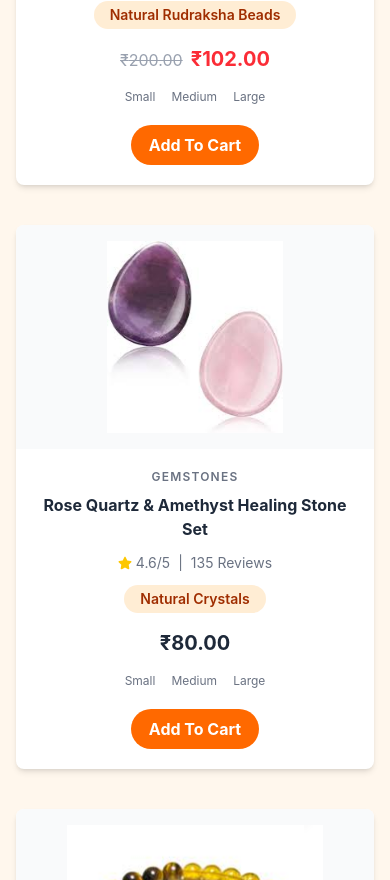
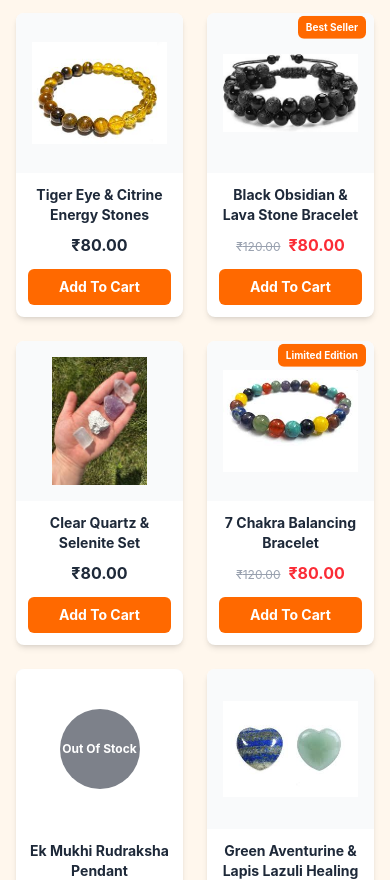
Before and after one commit to nitin-175/DiziFrontend, a React (Vite) app: page / in a window 390 px wide. Shown: the part 2364-3244 px from the top of the page. Built offline with nearby package versions, Linux system fonts and the light colour scheme.

Commit message:
gemstone responsive added and in other products also

```diff
--- a/src/components/Hero5.jsx
+++ b/src/components/Hero5.jsx
@@ -145,7 +145,7 @@ const products = [
     }
 ];
 
-const categories = ['Shop All Products','RUDRAKSHA', 'GEMSTONES', 'BRACELETS', 'Mala Beads'];
+const categories = ['Shop All Products', 'RUDRAKSHA', 'GEMSTONES', 'BRACELETS', 'Mala Beads'];
 
 // --- Product Card Component ---
 const ProductCard = ({ product }) => {
@@ -153,8 +153,10 @@ const ProductCard = ({ product }) => {
     const isOutOfStock = product.status === 'outOfStock';
 
     return (
-        <div className=" group relative flex flex-col rounded-lg bg-white shadow-md transition-all duration-500 hover:shadow-2xl hover:-translate-y-2 hover:scale-[1.02]">
-            <div className="relative bg-gray-50 p-4 rounded-t-lg h-56 flex items-center justify-center overflow-hidden">
+        <div className="group relative flex flex-col rounded-lg bg-white shadow-md transition-all duration-500 hover:shadow-2xl hover:-translate-y-2 hover:scale-[1.02]">
+
+            {/* Product Image */}
+            <div className="relative bg-gray-50 p-4 rounded-t-lg h-40 sm:h-56 flex items-center justify-center overflow-hidden">
                 <img
                     src={product.imageUrl}
                     alt={product.name}
@@ -162,39 +164,79 @@ const ProductCard = ({ product }) => {
                 />
                 {isOutOfStock && (
                     <div className="absolute inset-0 flex items-center justify-center bg-white bg-opacity-50 backdrop-blur-sm">
-                        <div className="flex items-center justify-center w-28 h-28 bg-gray-900 bg-opacity-70 rounded-full animate-pulse">
-                            <span className="text-white font-bold text-lg">Out Of Stock</span>
+                        <div className="flex items-center justify-center w-20 h-20 sm:w-28 sm:h-28 bg-gray-900 bg-opacity-70 rounded-full animate-pulse">
+                            <span className="text-white font-bold text-xs sm:text-lg">Out Of Stock</span>
                         </div>
                     </div>
                 )}
                 {product.tag && !isOutOfStock && (
-                    <div className="absolute top-3 right-3 bg-orange-500 text-white text-xs font-bold px-3 py-1.5 rounded-md animate-bounce">
+                    <div className="absolute top-2 right-2 sm:top-3 sm:right-3 bg-orange-500 text-white text-[10px] sm:text-xs font-bold px-2 sm:px-3 py-1 rounded-md animate-bounce">
                         {product.tag}
                     </div>
                 )}
             </div>
 
-            <div className="flex flex-1 flex-col p-5 text-center transition-all duration-500 group-hover:bg-orange-50">
+            {/* Small screen: Compact view */}
+            <div className="p-3 text-center sm:hidden">
+                <div className="text-sm font-bold text-gray-800 mb-2">{product.name}</div>
+                <div className="text-base font-bold text-gray-800 mb-3">
+                    {product.originalPrice && (
+                        <span className="text-xs font-normal text-gray-400 line-through mr-2">
+                            ₹{product.originalPrice.toFixed(2)}
+                        </span>
+                    )}
+                    <span className={product.originalPrice ? 'text-red-500' : ''}>
+                        ₹{product.salePrice.toFixed(2)}
+                    </span>
+                </div>
+                <button
+                    onClick={() => addToCart(product)}
+                    disabled={isOutOfStock}
+                    className="w-full rounded-md bg-orange-500 py-2 px-3 text-sm font-bold text-white transition-all duration-300 hover:bg-orange-600 disabled:cursor-not-allowed disabled:bg-gray-300"
+                >
+                    Add To Cart
+                </button>
+            </div>
+
+            {/* Desktop: Full details */}
+            <div className="hidden sm:flex flex-1 flex-col p-5 text-center transition-all duration-500 group-hover:bg-orange-50">
                 <div className="flex-1">
-                    <p className="text-xs font-semibold uppercase tracking-widest text-gray-500 mb-2">{product.category}</p>
+                    <p className="text-xs font-semibold uppercase tracking-widest text-gray-500 mb-2">
+                        {product.category}
+                    </p>
                     <h3 className="text-base font-bold text-gray-800 mb-3">{product.name}</h3>
+
                     <div className="flex items-center justify-center text-sm text-gray-500 mb-3">
                         <FaStar className="text-yellow-400 mr-1" />
                         <span>{product.rating}/5</span>
                         <span className="mx-2">|</span>
                         <span>{product.reviews} Reviews</span>
                     </div>
+
                     <span className="inline-block rounded-full bg-orange-100 px-4 py-1 text-sm font-semibold text-orange-800 mb-4">
                         {product.material}
                     </span>
+
                     <div className="text-xl font-bold text-gray-800 mb-4">
-                        {product.originalPrice && <span className="text-base font-normal text-gray-400 line-through mr-2">₹{product.originalPrice.toFixed(2)}</span>}
-                        <span className={product.originalPrice ? 'text-red-500' : ''}>₹{product.salePrice.toFixed(2)}</span>
+                        {product.originalPrice && (
+                            <span className="text-base font-normal text-gray-400 line-through mr-2">
+                                ₹{product.originalPrice.toFixed(2)}
+                            </span>
+                        )}
+                        <span className={product.originalPrice ? 'text-red-500' : ''}>
+                            ₹{product.salePrice.toFixed(2)}
+                        </span>
                     </div>
+
                     <div className="flex justify-center space-x-4 text-xs text-gray-500 mb-5">
-                        {product.sizes.map(s => <span key={s} className="transition-colors duration-300 hover:text-orange-600">{s}</span>)}
+                        {product.sizes.map((s) => (
+                            <span key={s} className="transition-colors duration-300 hover:text-orange-600">
+                                {s}
+                            </span>
+                        ))}
                     </div>
                 </div>
+
                 <button
                     onClick={() => addToCart(product)}
                     disabled={isOutOfStock}
@@ -205,7 +247,8 @@ const ProductCard = ({ product }) => {
             </div>
         </div>
     );
-}
+};
+
 
 export default function SpiritualProducts() {
     const [activeFilter, setActiveFilter] = useState('Shop All Products');
@@ -245,7 +288,7 @@ export default function SpiritualProducts() {
                         </button>
                     ))}
                 </div>
-                <div className="mt-12 grid grid-cols-1 gap-y-10 sm:grid-cols-2 lg:grid-cols-4 xl:gap-x-8">
+                <div className="mt-12 grid grid-cols-2 gap-6 sm:grid-cols-2 lg:grid-cols-4 xl:gap-x-8">
                     {filteredProducts.map(product => (
                         <ProductCard key={product.id} product={product} />
                     ))}
--- a/src/components/RecentlyAdded.jsx
+++ b/src/components/RecentlyAdded.jsx
@@ -10,8 +10,8 @@ const productsData = [
     rating: 4.6,
     reviews: 135,
     material: 'Natural Rudraksha Beads',
-    originalPrice: 200.00,
-    salePrice: 102.00,
+    originalPrice: 200.0,
+    salePrice: 102.0,
     sizes: ['Small', 'Medium', 'Large'],
     imageUrl: 'assets/5 Mukhi Rudraksha Mala.jpeg',
     status: 'inStock',
@@ -25,7 +25,7 @@ const productsData = [
     reviews: 135,
     material: 'Natural Crystals',
     originalPrice: null,
-    salePrice: 80.00,
+    salePrice: 80.0,
     sizes: ['Small', 'Medium', 'Large'],
     imageUrl: 'assets/Rose Quartz & Amethyst Healing Stone Set.jpeg',
     status: 'inStock',
@@ -39,7 +39,7 @@ const productsData = [
     reviews: 135,
     material: 'Natural Crystals',
     originalPrice: null,
-    salePrice: 80.00,
+    salePrice: 80.0,
     sizes: ['Small', 'Medium', 'Large'],
     imageUrl: '/assets/Tiger Eye & Citrine Energy Stones.jpeg',
     status: 'inStock',
@@ -52,8 +52,8 @@ const productsData = [
     rating: 4.6,
     reviews: 135,
     material: 'Natural Stones',
-    originalPrice: 120.00,
-    salePrice: 80.00,
+    originalPrice: 120.0,
+    salePrice: 80.0,
     sizes: ['6mm beads', '8mm beads', '10mm beads'],
     imageUrl: 'assets/Black Obsidian & Lava Stone Bracelet.jpeg',
     status: 'inStock',
@@ -67,7 +67,7 @@ const productsData = [
     reviews: 135,
     material: 'Natural Crystals',
     originalPrice: null,
-    salePrice: 80.00,
+    salePrice: 80.0,
     sizes: ['Small', 'Medium', 'Large'],
     imageUrl: 'assets/Clear Quartz & Selenite Set.jpeg',
     status: 'inStock',
@@ -80,8 +80,8 @@ const productsData = [
     rating: 4.6,
     reviews: 135,
     material: 'Mixed Semi-Precious Stones',
-    originalPrice: 120.00,
-    salePrice: 80.00,
+    originalPrice: 120.0,
+    salePrice: 80.0,
     sizes: ['6mm beads', '8mm beads', '10mm beads'],
     imageUrl: 'assets/7 Chakra Balancing Bracelet.jpeg',
     status: 'inStock',
@@ -94,8 +94,8 @@ const productsData = [
     rating: 4.6,
     reviews: 135,
     material: 'Natural Rudraksha Bead with Silver Cap',
-    originalPrice: 200.00,
-    salePrice: 102.00,
+    originalPrice: 200.0,
+    salePrice: 102.0,
     sizes: ['Small', 'Medium', 'Large'],
     imageUrl: 'assets/Ek Mukhi Rudraksha Pendant.jpeg',
     status: 'outOfStock',
@@ -109,7 +109,7 @@ const productsData = [
     reviews: 135,
     material: 'Natural Crystals',
     originalPrice: null,
-    salePrice: 80.00,
+    salePrice: 80.0,
     sizes: ['Small', 'Medium', 'Large'],
     imageUrl: 'assets/Green Aventurine & Lapis Lazuli Healing Set.jpeg',
     status: 'inStock',
@@ -122,8 +122,8 @@ const productsData = [
     rating: 4.6,
     reviews: 135,
     material: 'Natural Tulsi Wood',
-    originalPrice: 150.00,
-    salePrice: 90.00,
+    originalPrice: 150.0,
+    salePrice: 90.0,
     sizes: ['Small', 'Medium', 'Large'],
     imageUrl: 'assets/Tulsi Mala Beads (108 Beads).jpeg',
     status: 'inStock',
@@ -136,29 +136,24 @@ const productsData = [
     rating: 4.6,
     reviews: 135,
     material: 'Natural Lotus Seeds',
-    originalPrice: 150.00,
-    salePrice: 90.00,
+    originalPrice: 150.0,
+    salePrice: 90.0,
     sizes: ['Small', 'Medium', 'Large'],
     imageUrl: 'assets/Lotus Seed Mala Beads (108 Beads).jpeg',
     status: 'inStock',
     tag: null,
-  }
+  },
 ];
-
-  const StarIcon = () => (
-    <svg className="w-4 h-4 text-yellow-400" fill="currentColor" viewBox="0 0 20 20">
-      <path d="M9.049 2.927c.3-.921 1.603-.921 1.902 0l1.286 3.957a1 1 0 00.95.69h4.162c.969 0 1.371 1.24.588 1.81l-3.368 2.446a1 1 0 00-.364 1.118l1.287 3.957c.3.921-.755 1.688-1.54 1.118l-3.368-2.446a1 1 0 00-1.175 0l-3.368 2.446c-.784.57-1.838-.197-1.539-1.118l1.287-3.957a1 1 0 00-.364-1.118L2.05 9.384c-.783-.57-.38-1.81.588-1.81h4.162a1 1 0 00.95-.69L9.049 2.927z" />
-    </svg>
-  );
-
 
 // --- Product Card Component ---
 const ProductCard = ({ product }) => {
   const { addToCart } = useCart();
   const isOutOfStock = product.status === 'outOfStock';
+
   return (
     <div className="group relative flex flex-col rounded-lg bg-white shadow-md transition-all duration-500 hover:shadow-2xl hover:-translate-y-2 hover:scale-[1.02]">
-      <div className="relative bg-gray-50 p-4 rounded-t-lg h-56 flex items-center justify-center overflow-hidden">
+      {/* Image */}
+      <div className="relative bg-gray-50 p-4 rounded-t-lg h-40 sm:h-56 flex items-center justify-center overflow-hidden">
         <img
           src={product.imageUrl}
           alt={product.name}
@@ -166,19 +161,40 @@ const ProductCard = ({ product }) => {
         />
         {isOutOfStock && (
           <div className="absolute inset-0 flex items-center justify-center bg-white bg-opacity-50 backdrop-blur-sm">
-            <div className="flex items-center justify-center w-28 h-28 bg-gray-900 bg-opacity-70 rounded-full animate-pulse">
-              <span className="text-white font-bold text-lg">Out Of Stock</span>
+            <div className="flex items-center justify-center w-20 h-20 sm:w-28 sm:h-28 bg-gray-900 bg-opacity-70 rounded-full animate-pulse">
+              <span className="text-white font-bold text-xs sm:text-lg">Out Of Stock</span>
             </div>
           </div>
         )}
         {product.tag && !isOutOfStock && (
-          <div className="absolute top-3 right-3 bg-orange-500 text-white text-xs font-bold px-3 py-1.5 rounded-md animate-bounce">
+          <div className="absolute top-2 right-2 sm:top-3 sm:right-3 bg-orange-500 text-white text-[10px] sm:text-xs font-bold px-2 sm:px-3 py-1 rounded-md animate-bounce">
             {product.tag}
           </div>
         )}
       </div>
 
-      <div className="flex-1 flex flex-col p-5 text-center transition-all duration-500 group-hover:bg-orange-50">
+      {/* Compact Mobile View */}
+      <div className="p-3 text-center sm:hidden">
+        <div className="text-sm font-bold text-gray-800 mb-2">{product.name}</div>
+        <div className="text-base font-bold text-gray-800 mb-3">
+          {product.originalPrice && (
+            <span className="text-xs font-normal text-gray-400 line-through mr-2">
+              ₹{product.originalPrice.toFixed(2)}
+            </span>
+          )}
+          <span className={product.originalPrice ? 'text-red-500' : ''}>₹{product.salePrice.toFixed(2)}</span>
+        </div>
+        <button
+          onClick={() => addToCart(product)}
+          disabled={isOutOfStock}
+          className="w-full rounded-md bg-orange-500 py-2 px-3 text-sm font-bold text-white transition-all duration-300 hover:bg-orange-600 disabled:cursor-not-allowed disabled:bg-gray-300"
+        >
+          Add To Cart
+        </button>
+      </div>
+
+      {/* Full Desktop View */}
+      <div className="hidden sm:flex flex-1 flex-col p-5 text-center transition-all duration-500 group-hover:bg-orange-50">
         <div className="flex-1">
           <p className="text-xs font-semibold uppercase tracking-widest text-gray-500 mb-2">{product.category}</p>
           <h3 className="text-base font-bold text-gray-800 mb-3">{product.name}</h3>
@@ -196,7 +212,11 @@ const ProductCard = ({ product }) => {
             <span className={product.originalPrice ? 'text-red-500' : ''}>₹{product.salePrice.toFixed(2)}</span>
           </div>
           <div className="flex justify-center space-x-4 text-xs text-gray-500 mb-5">
-            {product.sizes.map(s => <span key={s} className="transition-colors duration-300 hover:text-orange-600">{s}</span>)}
+            {product.sizes.map(s => (
+              <span key={s} className="transition-colors duration-300 hover:text-orange-600">
+                {s}
+              </span>
+            ))}
           </div>
         </div>
         <button
@@ -209,27 +229,26 @@ const ProductCard = ({ product }) => {
       </div>
     </div>
   );
-}
+};
 
-
-
-const categories = ['Shop All Products','RUDRAKSHA', 'GEMSTONES', 'BRACELETS', 'Mala Beads'];
+const categories = ['Shop All Products', 'RUDRAKSHA', 'GEMSTONES', 'BRACELETS', 'Mala Beads'];
 
 const RecentlyAdded = () => {
   const [activeFilter, setActiveFilter] = useState('Shop All Products');
 
-  const getNormalizedFilter = (filter) => filter.toUpperCase();
+  const getNormalizedFilter = filter => filter.toUpperCase();
 
-  const filteredProducts = activeFilter === 'Shop All Products'
-    ? productsData
-    : productsData.filter(p => p.category.toUpperCase() === getNormalizedFilter(activeFilter));
+  const filteredProducts =
+    activeFilter === 'Shop All Products'
+      ? productsData
+      : productsData.filter(p => p.category.toUpperCase() === getNormalizedFilter(activeFilter));
 
   return (
-    <div className="bg-orange-50 ">
+    <div className="bg-orange-50">
       <div className="mx-auto max-w-7xl py-16 px-4 sm:py-24 sm:px-6 lg:px-8">
         <div className="text-left ml-9">
           <h2 className="text-5xl font-extrabold tracking-tight text-gray-900 sm:text-5xl">
-           Explore Our Spiritual Collection
+            Explore Our Spiritual Collection
           </h2>
         </div>
         <div className="mt-12 flex flex-wrap justify-start items-center gap-x-4 gap-y-4 ml-8">
@@ -239,15 +258,14 @@ const RecentlyAdded = () => {
               key={category}
               onClick={() => setActiveFilter(category)}
               className={`rounded-full border px-5 py-2 text-sm font-medium transition-all duration-300 transform hover:scale-105
-                ${activeFilter === category
-                  ? 'border-orange-500 bg-orange-500 text-white'
-                  : 'border-gray-300 bg-white text-gray-700 hover:bg-orange-100'}`}
+                ${activeFilter === category ? 'border-orange-500 bg-orange-500 text-white' : 'border-gray-300 bg-white text-gray-700 hover:bg-orange-100'}`}
             >
               {category}
             </button>
           ))}
         </div>
-        <div className="mt-12 grid grid-cols-1 gap-y-10 sm:grid-cols-2 lg:grid-cols-4 xl:gap-x-8">
+        {/* Responsive Grid */}
+        <div className="mt-12 grid grid-cols-2 gap-6 sm:grid-cols-2 lg:grid-cols-4 xl:gap-x-8">
           {filteredProducts.map(product => (
             <ProductCard key={product.id} product={product} />
           ))}
@@ -255,6 +273,6 @@ const RecentlyAdded = () => {
       </div>
     </div>
   );
-}
+};
 
 export default RecentlyAdded;
```
Also changed, not shown: src/components/EducationSection.jsx (+4 -3 lines), src/components/ItemsCategory.jsx (+15 -11 lines).
